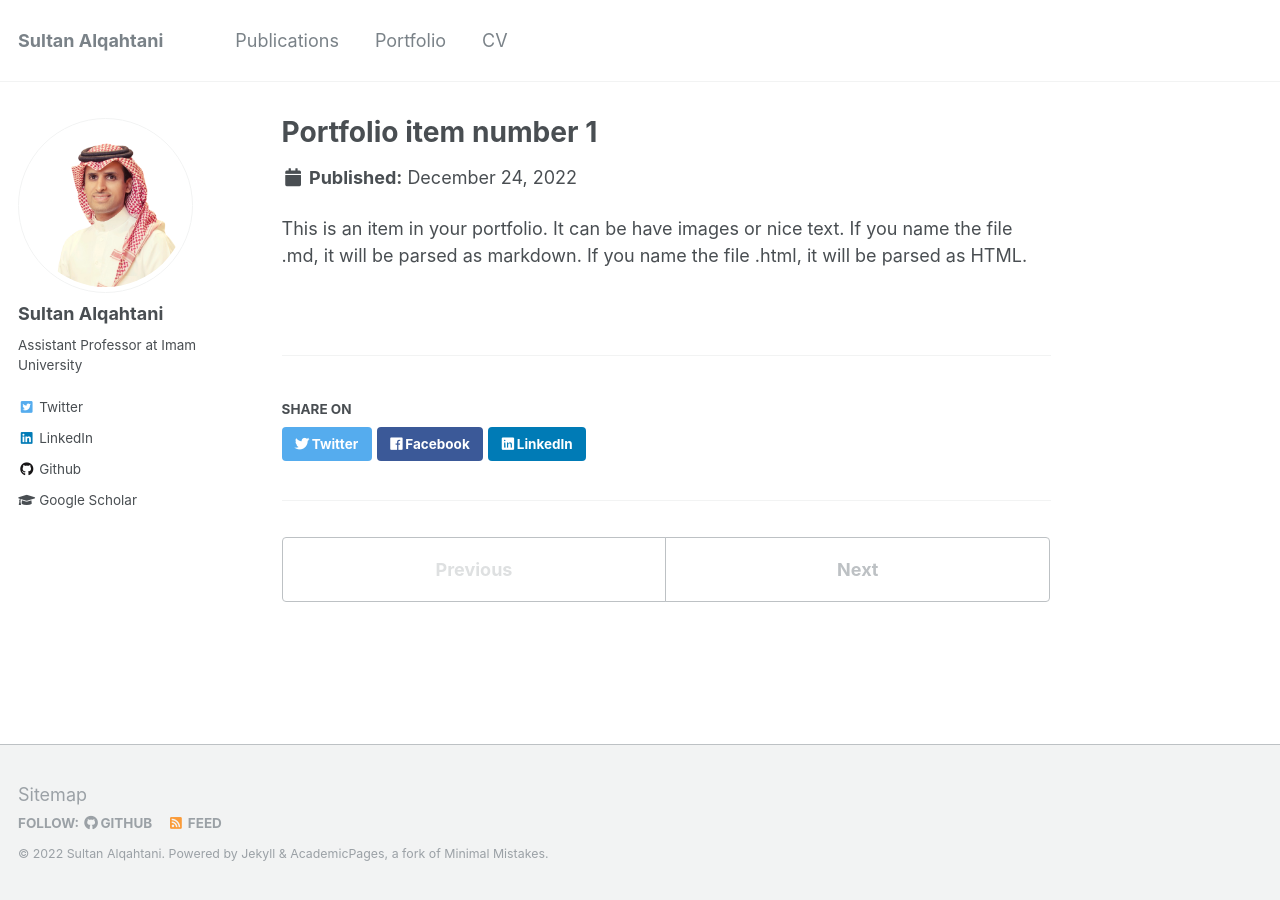
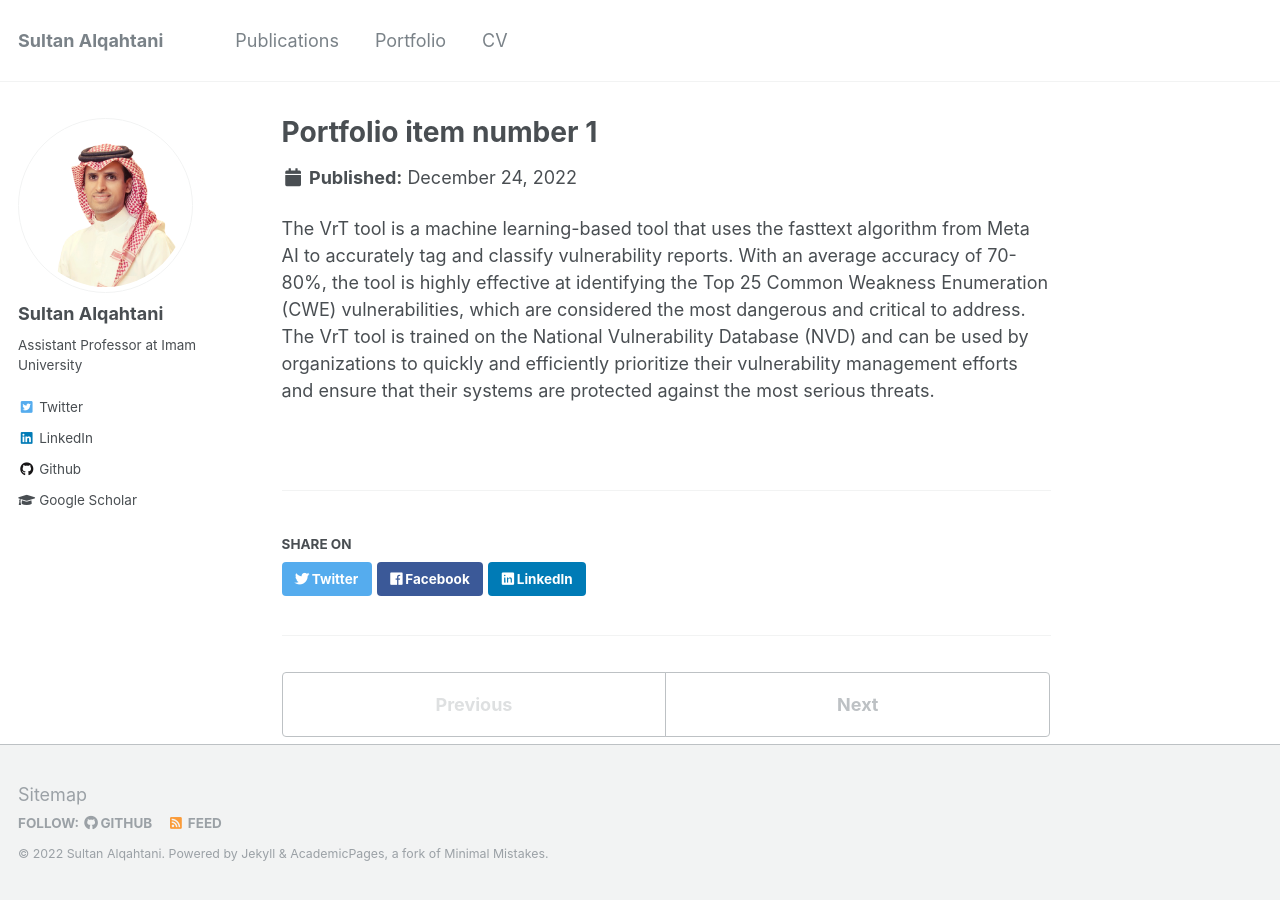
Before and after one commit to isultane/isultane.github.io, a Jekyll site: the page built from _portfolio/portfolio-1.md, in a window 1280 px wide. Built offline with Jekyll 4.4.1, drawn with Linux system fonts in a browser that asks for light colours.

Commit message:
udated description

```diff
--- a/_portfolio/portfolio-1.md
+++ b/_portfolio/portfolio-1.md
@@ -4,4 +4,4 @@
 collection: portfolio
 ---
 
-This is an item in your portfolio. It can be have images or nice text. If you name the file .md, it will be parsed as markdown. If you name the file .html, it will be parsed as HTML.
+The VrT tool is a machine learning-based tool that uses the fasttext algorithm from Meta AI to accurately tag and classify vulnerability reports. With an average accuracy of 70-80%, the tool is highly effective at identifying the Top 25 Common Weakness Enumeration (CWE) vulnerabilities, which are considered the most dangerous and critical to address. The VrT tool is trained on the National Vulnerability Database (NVD) and can be used by organizations to quickly and efficiently prioritize their vulnerability management efforts and ensure that their systems are protected against the most serious threats.
```
